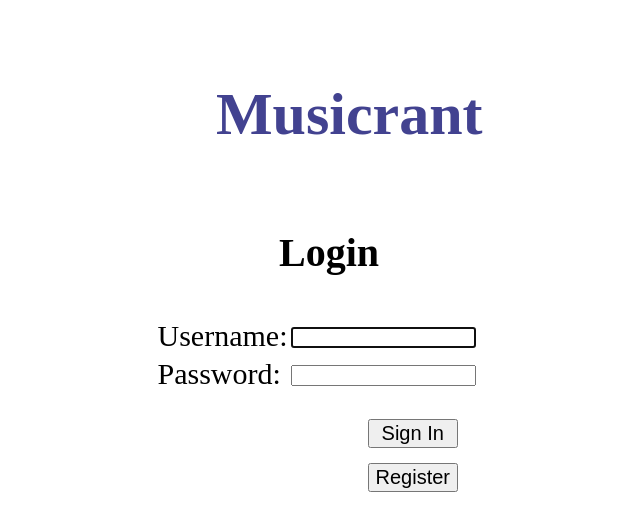
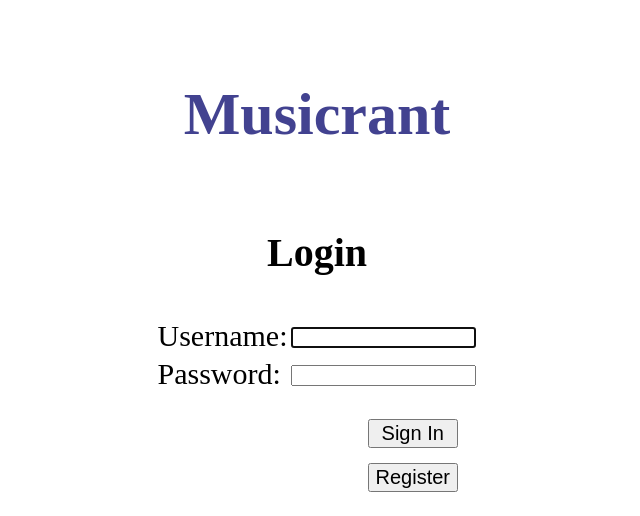
Before and after one commit to alexchchen/musicrant, a Django app: page /login/ in a window 1280 px wide. Shown: the top 516 px of the page, without its empty margins (323-963 px from the left). Run offline with Django 4.2, Linux system fonts and the light colour scheme.

Commit message:
Made login text centred on all window sizes

```diff
--- a/471Project/MyProject/FirstApp/templates/login.html
+++ b/471Project/MyProject/FirstApp/templates/login.html
@@ -7,11 +7,11 @@
       .Title {
         font-size: 60px;
         color: rgb(66, 66, 144);
-        margin-left: 42%;
+        text-align: center;
       }
       .Login {
         font-size: 40px;
-        margin-left: 47%;
+        text-align: center;
       }
       .usernameText {
         font-size: 30px;
```
